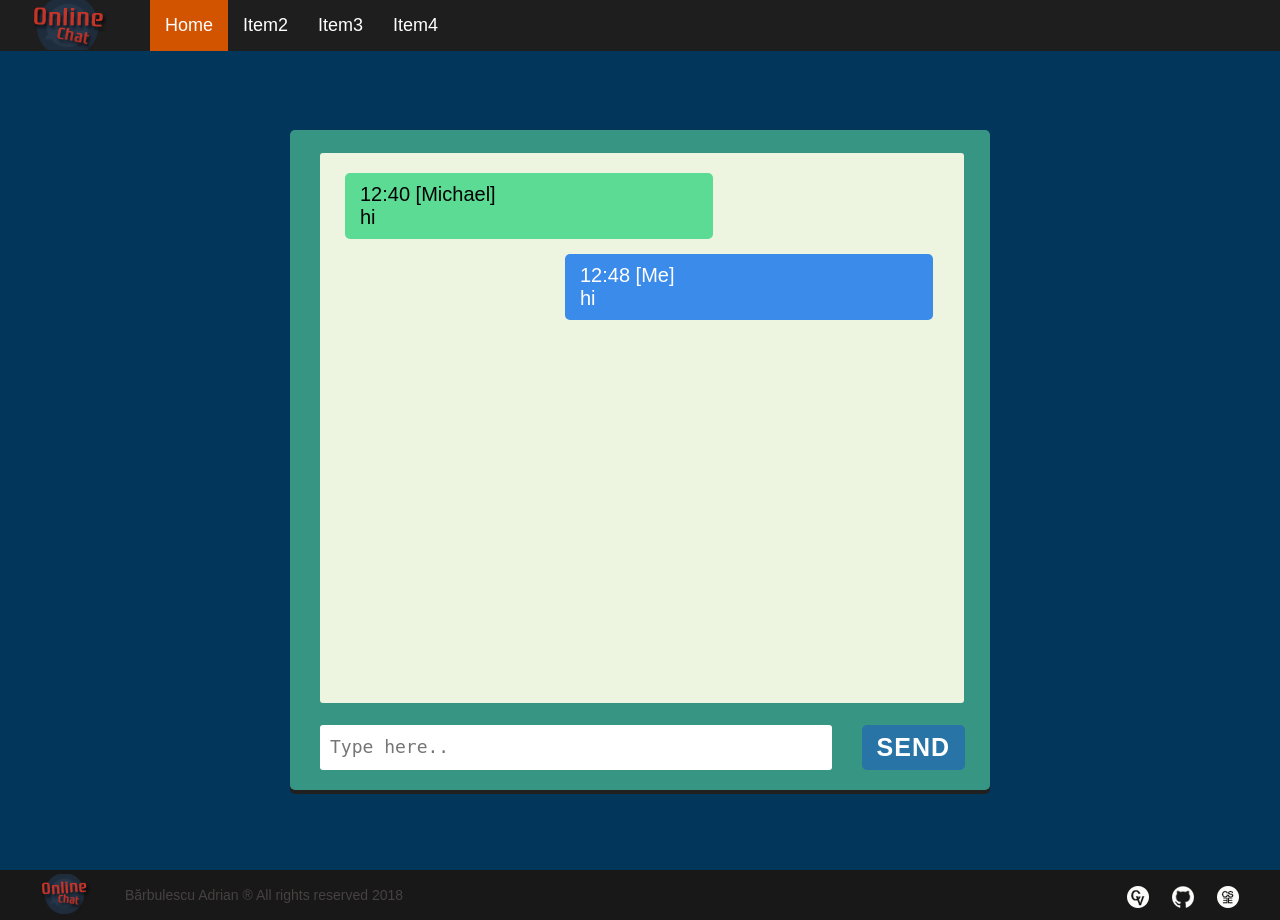
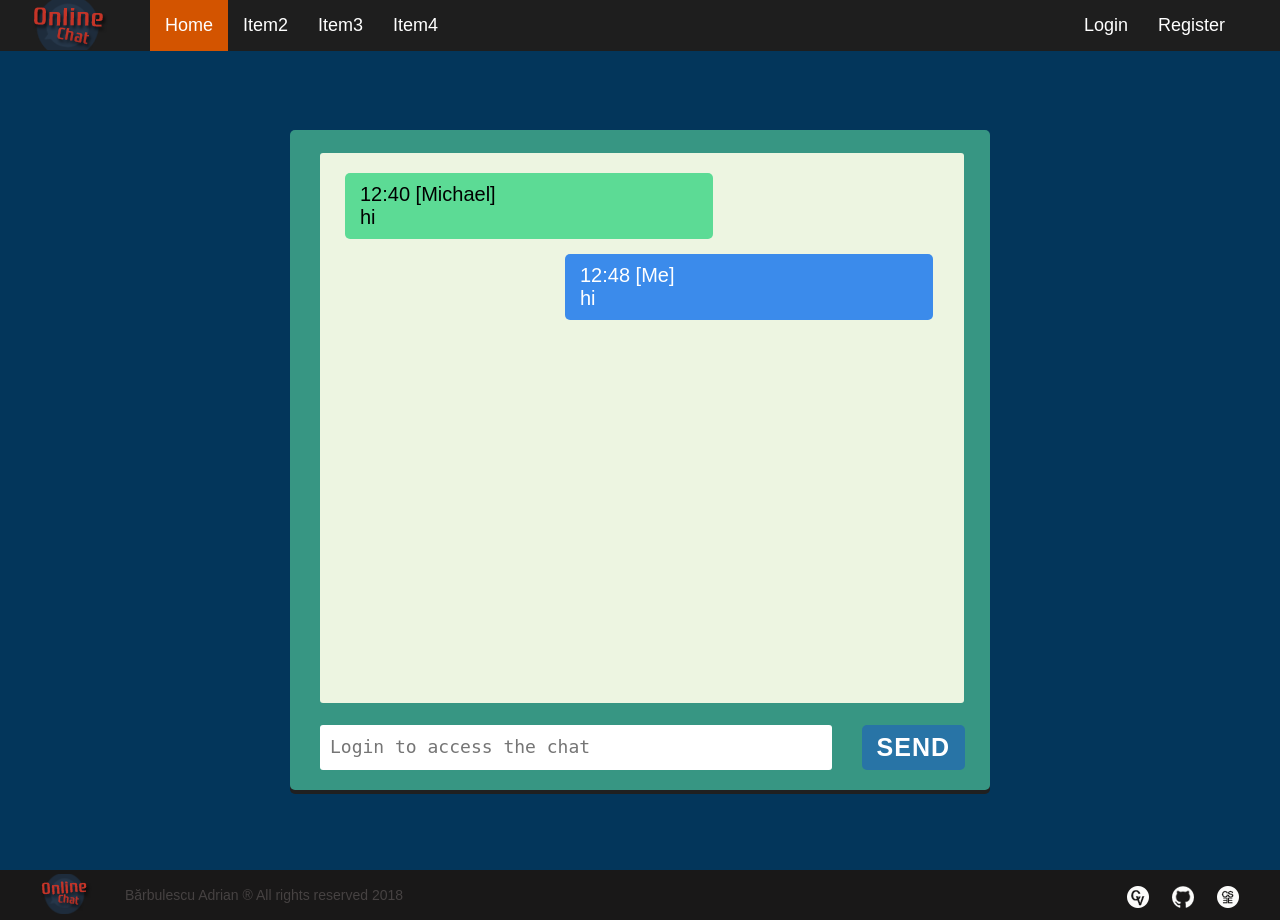
Before and after one commit to ST4NSB/chat-online, a PHP site: page / in a window 1280 px wide. Run offline with PHP 8.4, Linux system fonts and the light colour scheme.

Commit message:
some more visual updates

```diff
--- a/assets/css/navbar.css
+++ b/assets/css/navbar.css
@@ -18,6 +18,7 @@
   margin: 0;
   padding: 0;
   font-size: 18px;
+  padding-right: 40px;
 }
 
 .nav__item {
@@ -37,6 +38,10 @@
   color: #F5F5F5;
 }
 
+.nav__item:nth-last-child(2), .nav__item:last-child {
+  float: right;
+}
+
 .active {
   background-color: #D35400;
 }
--- a/index.html
+++ b/index.html
@@ -22,6 +22,8 @@
         <li class="nav__item"><a href="#" class="nav__link">Item2</a></li>
         <li class="nav__item"><a href="#" class="nav__link">Item3</a></li>
         <li class="nav__item"><a href="#" class="nav__link">Item4</a></li>
+        <li class="nav__item"><a href="#" class="nav__link">Register</a></li>
+        <li class="nav__item"><a href="#" class="nav__link">Login</a></li>
       </ul>
     </nav>
   </header>
@@ -45,8 +47,8 @@
 
 
         <div class="chat-form">
-          <textarea id="mytxt" placeholder="Type here.."></textarea>
-          <button id="sendbtn">SEND</button>
+          <textarea disabled id="mytxt" placeholder="Login to access the chat"></textarea>
+          <button disabled id="sendbtn">SEND</button>
         </div>
 
       </div>
```
